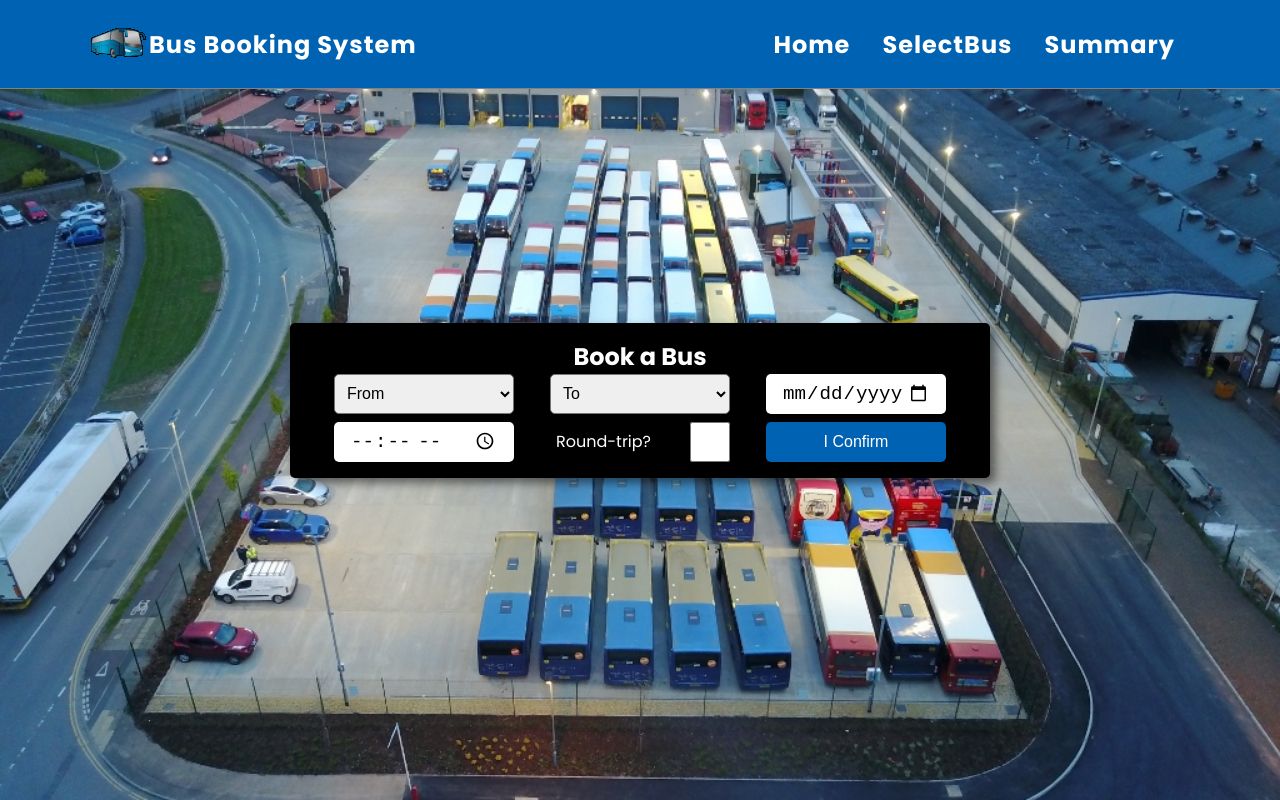
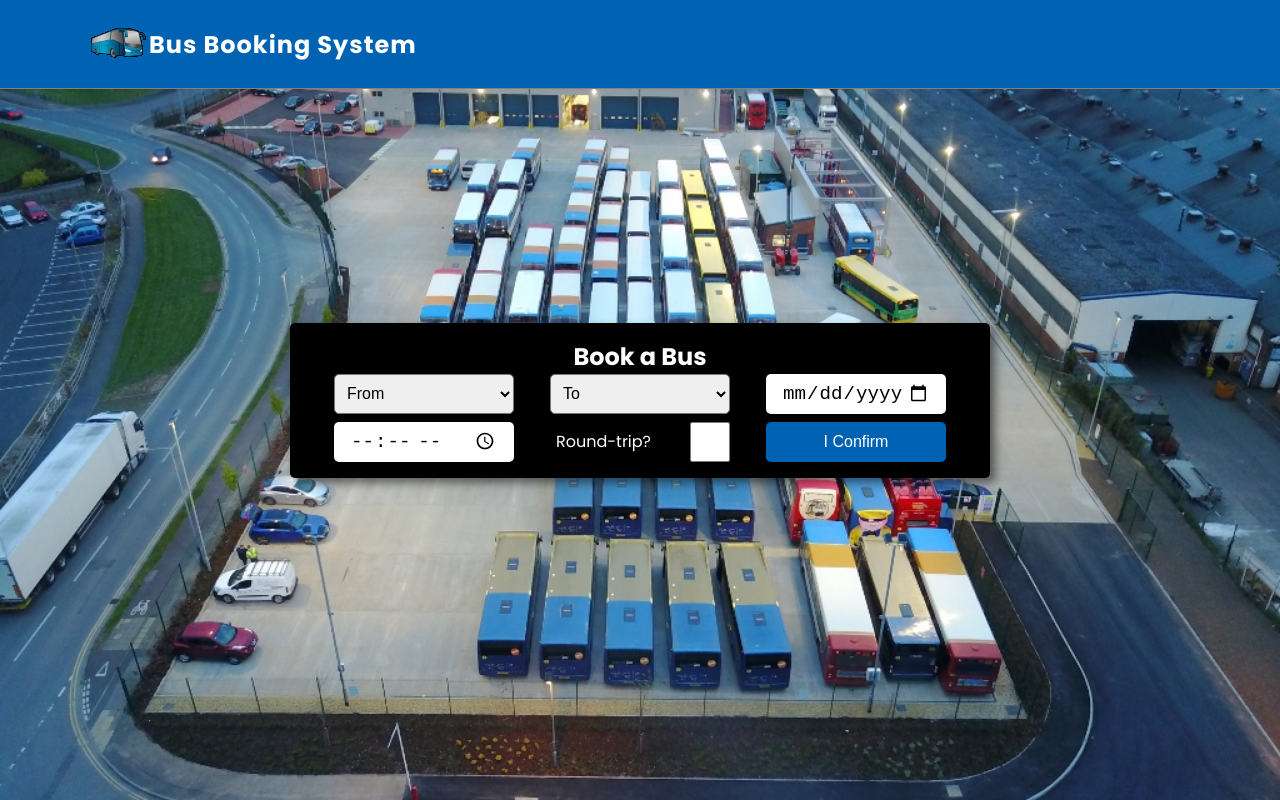
Before and after one commit to ajarek/react-91-vite-Bus-Booking-System-Router-6.12, a React (Vite) app: page / in a window 1280 px wide. Built offline with nearby package versions, Linux system fonts and the light colour scheme.

Commit message:
added bus attribute

```diff
--- a/src/assets/bus.json
+++ b/src/assets/bus.json
@@ -4,6 +4,7 @@
    "name":"volvo-9700",
    "src":"/images/volvo-9700-select.png",
    "passengers":"96",
+   "factor":"1.2",
    "description":"The Volvo 9700 has many ways to make your journey more enjoyable. They can take advantage of the new, larger 21.5' HD screens. All infotainment devices are thoughtfully placed, and the upgraded and integrated radio system provides even higher quality sound."
 },
   {
@@ -11,6 +12,7 @@
    "name":"volvo-9720",
    "src":"/images/volvo-9700-select1.png",
    "passengers":"82",
+   "factor":"1",
    "description":"The Volvo 9720 has many ways to make your journey more enjoyable. They can take advantage of the new, larger 21.5' HD screens. All infotainment devices are thoughtfully placed, and the upgraded and integrated radio system provides even higher quality sound."
 },
   {
@@ -18,6 +20,7 @@
    "name":"volvo-9750",
    "src":"/images/volvo-9700-select2.png",
    "passengers":"104",
+   "factor":"1.4",
    "description":"The Volvo 97500 has many ways to make your journey more enjoyable. They can take advantage of the new, larger 21.5' HD screens. All infotainment devices are thoughtfully placed, and the upgraded and integrated radio system provides even higher quality sound."
 },
   {
@@ -25,6 +28,7 @@
    "name":"volvo-9800",
    "src":"/images/volvo-9700-select3.png",
    "passengers":"116",
+   "factor":"1.5",
    "description":"The Volvo 9800 has many ways to make your journey more enjoyable. They can take advantage of the new, larger 21.5' HD screens. All infotainment devices are thoughtfully placed, and the upgraded and integrated radio system provides even higher quality sound."
 },
   {
@@ -32,6 +36,7 @@
    "name":"volvo-9900",
    "src":"/images/volvo-9700-select4.png",
    "passengers":"124",
+   "factor":"1.6",
    "description":"The Volvo 9900 has many ways to make your journey more enjoyable. They can take advantage of the new, larger 21.5' HD screens. All infotainment devices are thoughtfully placed, and the upgraded and integrated radio system provides even higher quality sound."
 }
 ]
--- a/src/components/Nav/Nav.jsx
+++ b/src/components/Nav/Nav.jsx
@@ -32,24 +32,13 @@ const Nav = () => {
         </div>
 
         <ul className={!isOpen ? 'wrapper' : 'wrapper navbar-none'}>
-          <Link
+          {/* <Link
             className='link'
             to={'/'}
           >
             <h1> Home</h1>
-          </Link>
-          <Link
-            className='link'
-            to={'/select-bus'}
-          >
-            <h1> SelectBus</h1>
-          </Link>
-          <Link
-            className='link'
-            to={'/summary/1'}
-          >
-            <h1> Summary</h1>
-          </Link>
+          </Link> */}
+
 
         </ul>
 
--- a/src/pages/Summary/Summary.jsx
+++ b/src/pages/Summary/Summary.jsx
@@ -24,11 +24,12 @@ const Summary = () => {
         <div className='from'>Departure from: {dataFormHome.from}</div>
         <div className='to'>Departure to: {dataFormHome.to}</div>
         <div className='distances'>Distances: {dataFormHome.myCheckbox ?distancesFilter[0].km*2:distancesFilter[0].km}km</div>
-        <div className='price'>Fare: {dataFormHome.myCheckbox ?distancesFilter[0].price*1.5:distancesFilter[0].price}PLN</div>
+        <div className='price'>Fare: {dataFormHome.myCheckbox ?distancesFilter[0].price*1.5*selectedBus.factor:distancesFilter[0].price*selectedBus.factor}PLN</div>
 
         {dataFormHome.myCheckbox ? <div>Round trip</div> : null}
       </div>
       <h2>{selectedBus.name}</h2>
+      <p>Passengers: {selectedBus.passengers}</p>
       <img
         src={selectedBus.src}
         alt={selectedBus.name}
```
